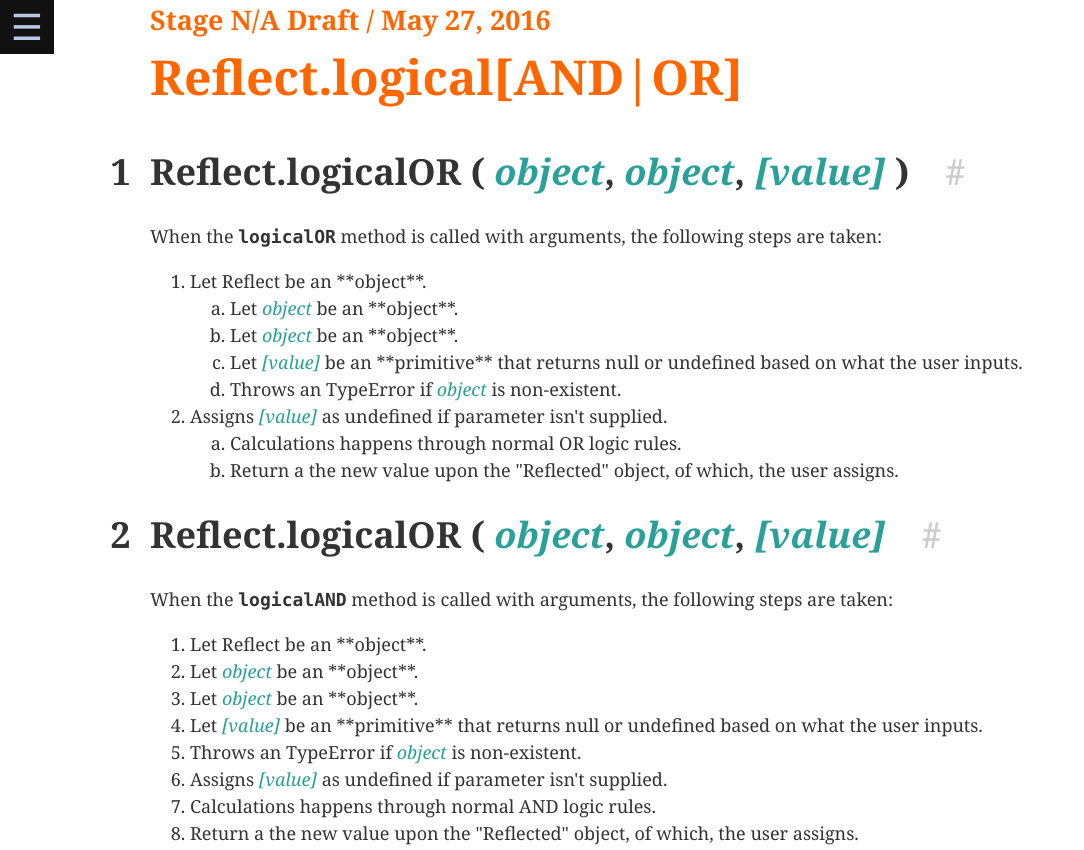
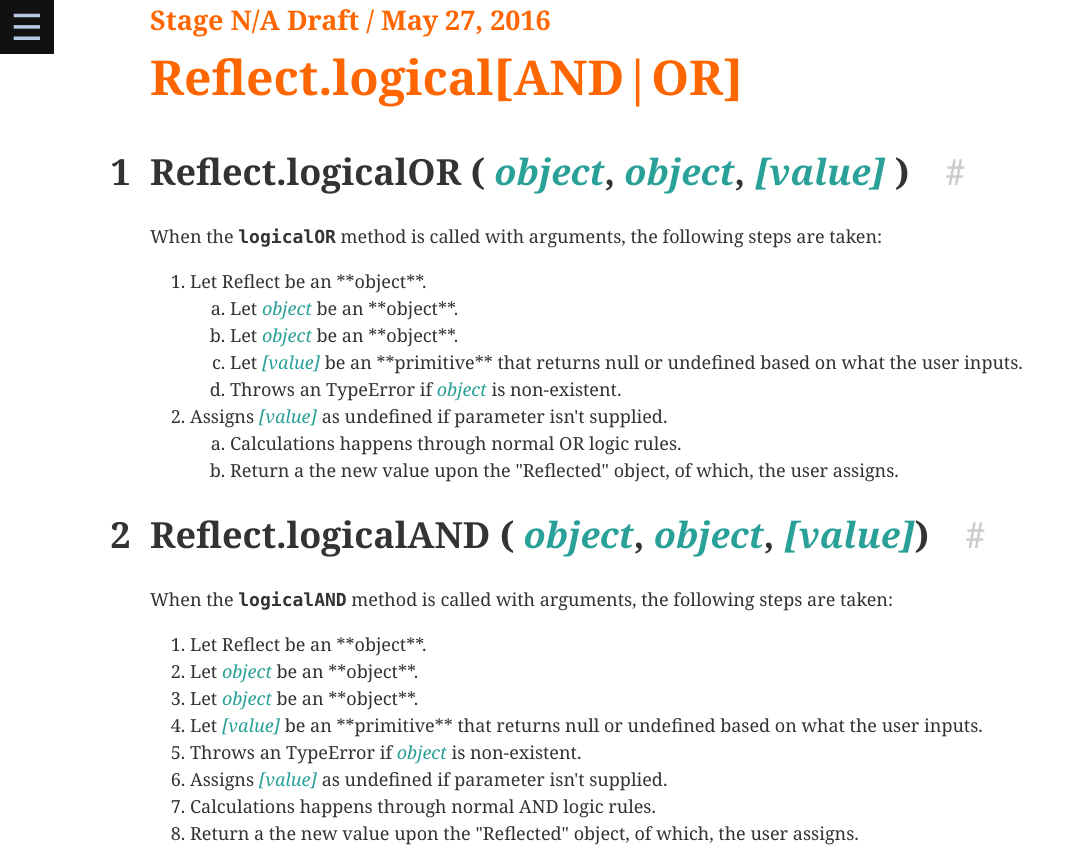
Before and after one commit to ev1stensberg/proposal-reflect-or, a plain HTML site: page index.html in a window 1280 px wide. Shown: the top 850 px of the page, without its empty margins (0-1084 px from the left). Drawn offline with nearby package versions, Linux system fonts and the light colour scheme.

Commit message:
New build

```diff
--- a/index.html
+++ b/index.html
@@ -95,7 +95,7 @@
 	</emu-clause>
 
 	<emu-clause id="sec-Reflect-logicalAND" aoid="logicalAND">
-		<h1><span class="secnum">2</span>Reflect.logicalOR ( <var>object</var>, <var>object</var>, <var>[value]</var><span class="utils"><span class="anchor"><a href="#sec-Reflect-logicalAND">#</a></span></span></h1>
+		<h1><span class="secnum">2</span>Reflect.logicalAND ( <var>object</var>, <var>object</var>, <var>[value]</var>)<span class="utils"><span class="anchor"><a href="#sec-Reflect-logicalAND">#</a></span></span></h1>
 		<p>When the <code>logicalAND</code> method is called with arguments, the following steps are taken:</p>
 		<emu-alg>
 			<ol>
```
Also changed, not shown: 1 other file.
